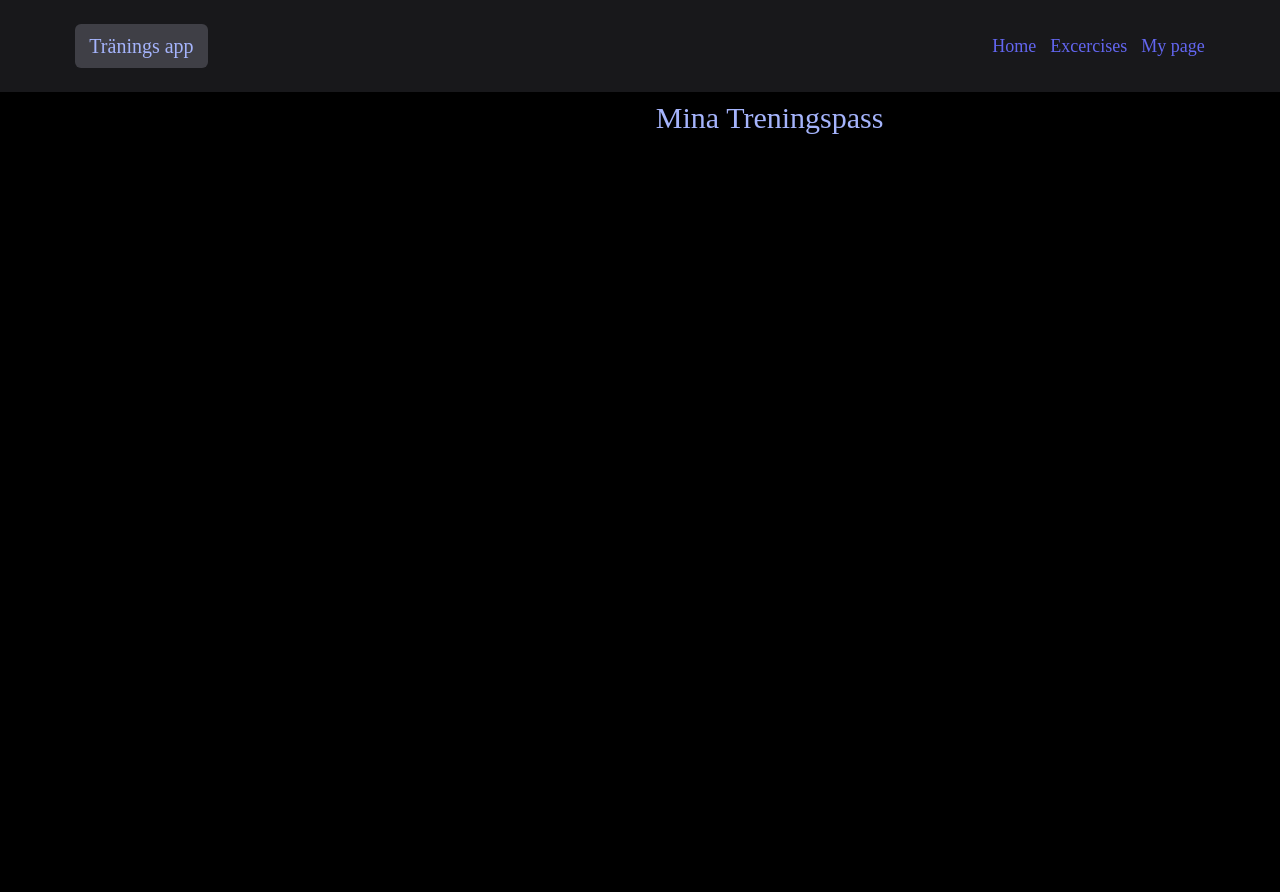
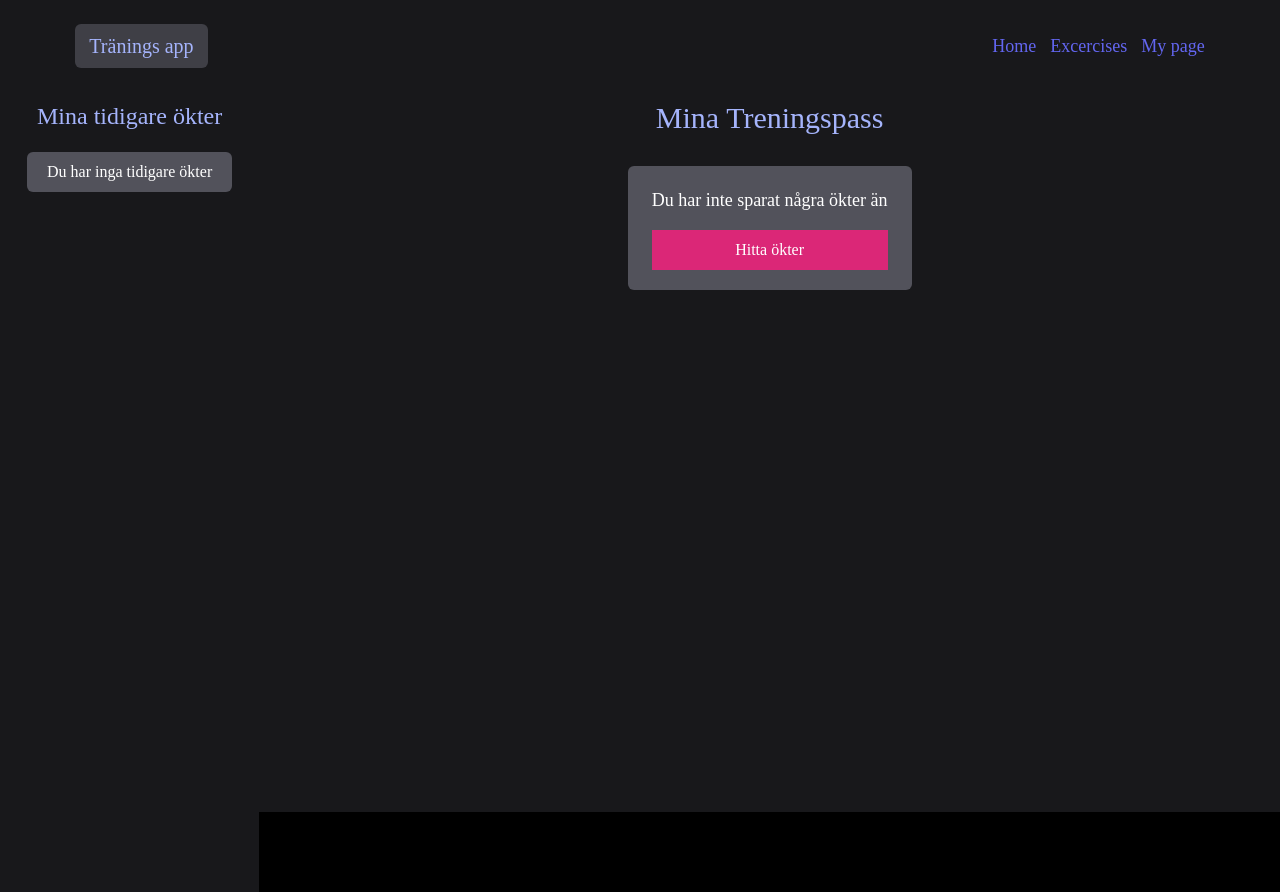
Before and after one commit to Johhed93/training-app, a React (Vite) app: page /excercises in a window 1280 px wide. Built offline with nearby package versions, Linux system fonts and the light colour scheme; a web font is replaced by a local one.

Commit message:
added if u dont have any workouts saved

```diff
--- a/src/Pages/ExcercisePage.tsx
+++ b/src/Pages/ExcercisePage.tsx
@@ -1,18 +1,41 @@
+import { useContext } from "react";
 import "../App.css";
 import MyWorkoutList from "../components/MyWorkoutList";
+import StartedWorkoutContext from "../context/StartedWorkoutContext";
+import FinishedWorkout from "../components/FinishedWorkout";
+import MyWorkoutContext from "../context/myWorkoutcontext";
 
 const MyWorkoutPage = () => {
-
+  const mySavedWorkoutContext = useContext(StartedWorkoutContext);
+  const myWorkoutsContext = useContext(MyWorkoutContext);
   return (
     <div className="root-wrapper">
-      <div className="sidebar"></div>
-      <div className="central-content">
+      <div className="sidebar bg-zinc-900">
+        <h3 className="text-indigo-300 text-2xl mt-2">Mina tidigare ökter</h3>
+        {mySavedWorkoutContext.startedWorkout.length === 0 ? (
+          <>
+            <p className="py-2 px-5 bg-zinc-600 rounded-md">Du har inga tidigare ökter</p>
+          </>
+        ) : (
+          <ul className="flex flex-col gap-2">
+            {mySavedWorkoutContext.startedWorkout.map((workout) => (
+              <FinishedWorkout key={workout.id} workout={workout} />
+            ))}
+          </ul>
+        )}
+      </div>
+      <div className="central-content bg-zinc-900">
         <h1 className="text-indigo-300 text-3xl mt-2">Mina Treningspass</h1>
         <div className="myWorkouts-container">
-        {<MyWorkoutList />}
+          {myWorkoutsContext.myWorkouts.length === 0 ? (
+            <div className="py-5 px-6 bg-zinc-600 rounded-md text-white flex flex-col gap-4">
+              <p className="text-lg">Du har inte sparat några ökter än</p> <button className="bg-pink-600 py-2">Hitta ökter</button>
+            </div>
+          ) : (
+            <MyWorkoutList />
+          )}
         </div>
-
-        </div>
+      </div>
     </div>
   );
 };
```
